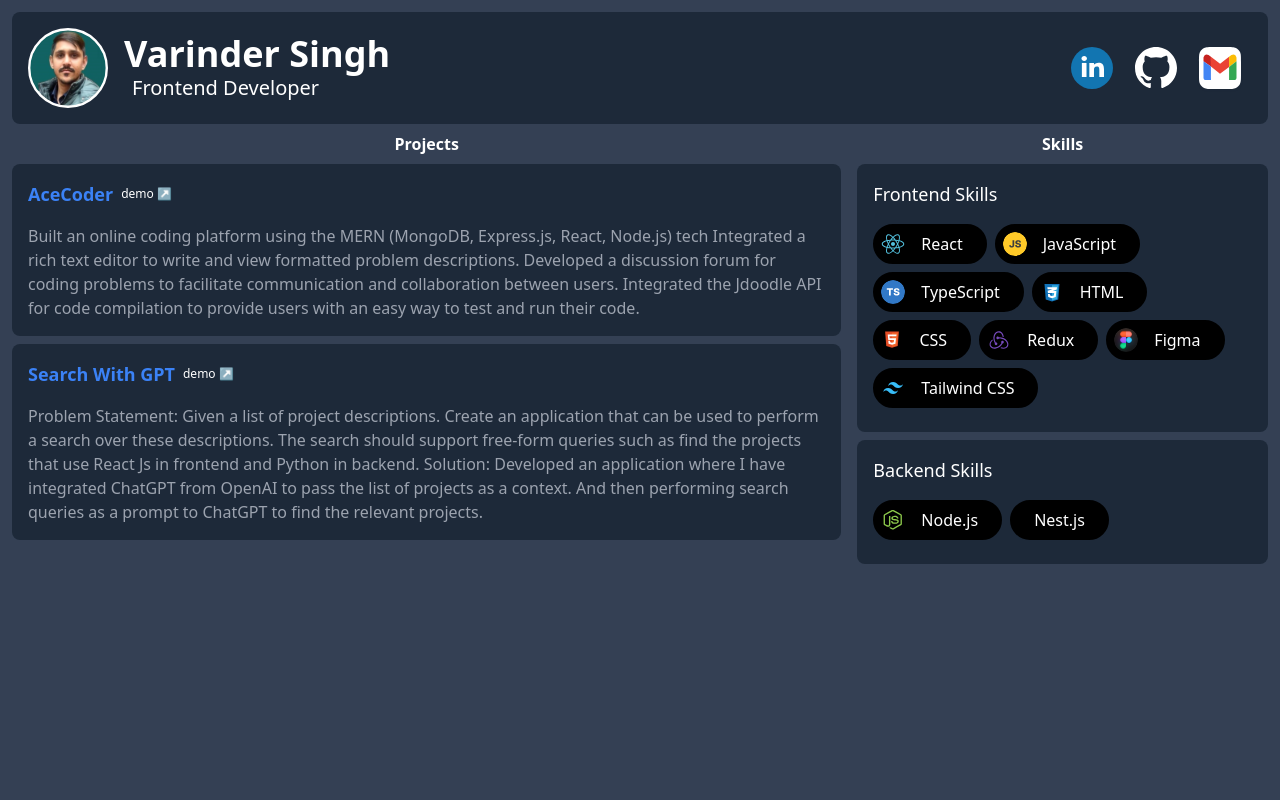
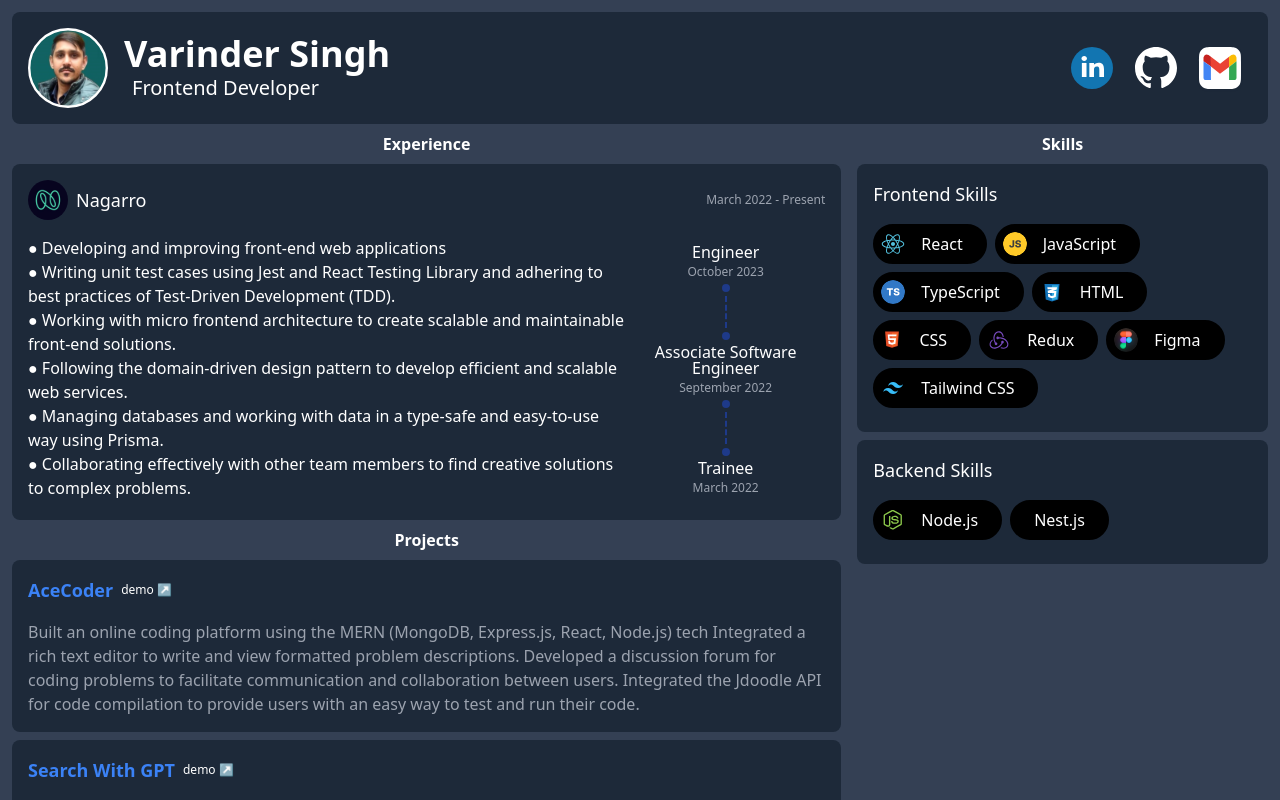
Before and after one commit to varindersingh6885/portfolio, a React (Vite) app: page / in a window 1280 px wide. Built offline with nearby package versions, Linux system fonts and the light colour scheme.

Commit message:
create Experience card create component to show designation hierarchy

```diff
--- a/src/components/AppLayout.tsx
+++ b/src/components/AppLayout.tsx
@@ -10,6 +10,7 @@
 import reduxIcon from "../assets/icons/redux.svg";
 import tailwindCSSIcon from "../assets/icons/tailwind.svg";
 import nodeJsIcon from "../assets/icons/nodejs.svg";
+import { ExperienceCard } from "./ExperienceCard";
 
 const skillTypes: SkillsCardProps[] = [
   {
@@ -86,7 +87,37 @@
     <div className="bg-ui-blue h-[100vh] w-[100vw] overflow-auto p-3 relative text-white">
       <Navbar />
 
-      <div className="flex mt-2">
+      <div className="flex flex-wrap mt-2">
+        <div className="w-8/12">
+          <section className="pr-2 mb-2" id="projects">
+            <h2 className="text-center font-semibold mb-2">Experience</h2>
+            <ExperienceCard />
+          </section>
+
+          <section className="pr-2 mb-4" id="projects">
+            <h2 className="text-center font-semibold mb-2">Projects</h2>
+            {projects.map((project) => (
+              <ProjectCard key={project.title} {...project} />
+            ))}
+          </section>
+        </div>
+
+        <div className="w-4/12">
+          <section className="pl-2" id="skills">
+            <h2 className="mb-2 text-center font-semibold">Skills</h2>
+
+            {skillTypes.map((skillType) => (
+              <SkillsCard
+                key={skillType.skillTitle}
+                skillTitle={skillType.skillTitle}
+                skills={skillType.skills}
+              />
+            ))}
+          </section>
+        </div>
+      </div>
+
+      {/* <div className="flex mt-2 flex-wrap">
         <section className="w-8/12 pr-2" id="projects">
           <h2 className="text-center font-semibold mb-2">Projects</h2>
           {projects.map((project) => (
@@ -105,7 +136,14 @@
             />
           ))}
         </section>
-      </div>
+
+        <section className="w-8/12 pr-2" id="projects">
+          <h2 className="text-center font-semibold mb-2">Projects</h2>
+          {projects.map((project) => (
+            <ProjectCard key={project.title} {...project} />
+          ))}
+        </section>
+      </div> */}
     </div>
   );
 };
--- /dev/null
+++ b/src/components/DesignationHierarchy.tsx
@@ -0,0 +1,30 @@
+import { SeparatorLineVerticle } from "./SeparatorLineVerticle";
+
+export interface DesignationHierarchyProps {
+  designations: Designation[];
+}
+
+export interface Designation {
+  designationName: string;
+  joiningDate: string;
+}
+
+export const DesignationHierarchy = ({
+  designations,
+}: DesignationHierarchyProps) => {
+  return (
+    <ul className="list-none">
+      {designations?.map((designation, index) => {
+        return (
+          <li key={designation.designationName}>
+            <div className="text-center">
+              <p className="leading-none mb-1">{designation.designationName}</p>
+              <p className="text-xs text-gray-400">{designation.joiningDate}</p>
+            </div>
+            {index !== designations.length - 1 && <SeparatorLineVerticle />}
+          </li>
+        );
+      })}
+    </ul>
+  );
+};
--- /dev/null
+++ b/src/components/ExperienceCard.tsx
@@ -0,0 +1,67 @@
+import nagarroIcon from "../assets/icons/nagarro.svg";
+import { DesignationHierarchy } from "./DesignationHierarchy";
+
+const designations = [
+  {
+    designationName: "Engineer",
+    joiningDate: "October 2023",
+  },
+  {
+    designationName: "Associate Software Engineer",
+    joiningDate: "September 2022",
+  },
+  {
+    designationName: "Trainee",
+    joiningDate: "March 2022",
+  },
+];
+
+export const ExperienceCard = () => {
+  return (
+    <div className="p-4 rounded-lg bg-ui-blue-dark mb-2">
+      <div className="flex items-center justify-between mb-4">
+        <div className="flex items-center">
+          <img src={nagarroIcon} className="h-10" />
+          <h3 className="mx-2 text-lg">
+            <a href="https://www.linkedin.com/company/nagarro" target="_blank">
+              Nagarro
+            </a>
+          </h3>
+        </div>
+
+        <span className="text-xs text-gray-400">March 2022 - Present</span>
+      </div>
+
+      <div className="flex flex-wrap">
+        <div className="sm:w-9/12">
+          <ul>
+            <li>● Developing and improving front-end web applications</li>
+            <li>
+              ● Writing unit test cases using Jest and React Testing Library and
+              adhering to best practices of Test-Driven Development (TDD).
+            </li>
+            <li>
+              ● Working with micro frontend architecture to create scalable and
+              maintainable front-end solutions.
+            </li>
+            <li>
+              ● Following the domain-driven design pattern to develop efficient
+              and scalable web services.
+            </li>
+            <li>
+              ● Managing databases and working with data in a type-safe and
+              easy-to-use way using Prisma.
+            </li>
+            <li>
+              ● Collaborating effectively with other team members to find
+              creative solutions to complex problems.
+            </li>
+          </ul>
+        </div>
+        <div className="sm:w-3/12 p-2 flex justify-end">
+          <DesignationHierarchy designations={designations} />
+        </div>
+      </div>
+    </div>
+  );
+};
--- /dev/null
+++ b/src/components/SeparatorLineVerticle.tsx
@@ -0,0 +1,9 @@
+export const SeparatorLineVerticle = () => {
+  return (
+    <div className="flex items-center flex-col my-1">
+      <div className="border-4 h-0 w-0 rounded-full border-blue-900"></div>
+      <div className="border-l-2 border-dashed h-8 my-1 border-blue-900"></div>
+      <div className="border-4 h-0 w-0 rounded-full border-blue-900"></div>
+    </div>
+  );
+};
--- a/src/components/SkillsCard.tsx
+++ b/src/components/SkillsCard.tsx
@@ -17,7 +17,7 @@
       <div className="flex flex-wrap">
         {skills.map((skill) => {
           return (
-            <div className="mr-2 mb-2">
+            <div className="mr-2 mb-2" key={skill.skillName}>
               <SkillPill
                 key={skill.skillName}
                 skillName={skill.skillName}
```
Also changed, not shown: src/assets/icons/nagarro.svg (added).
